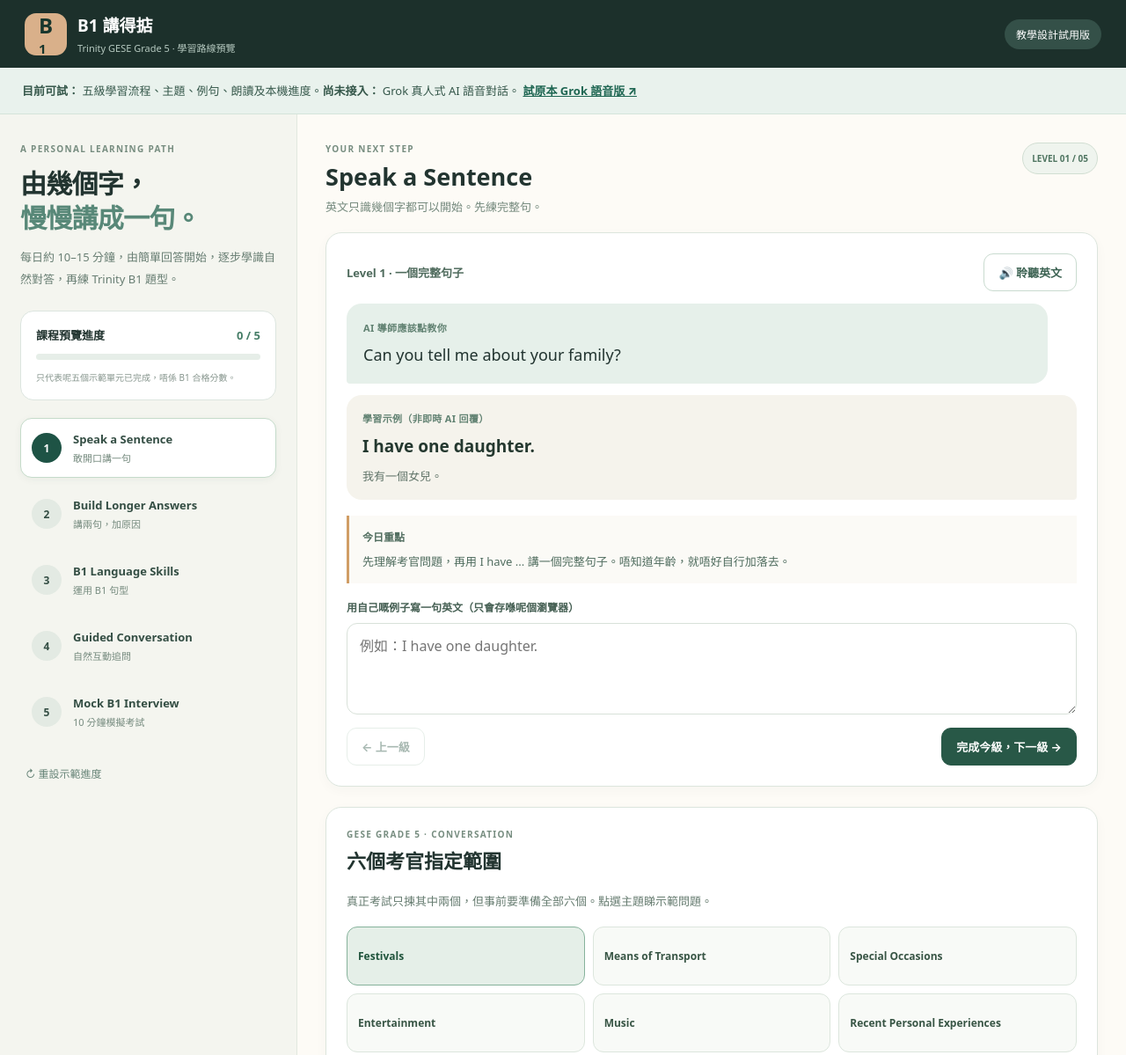
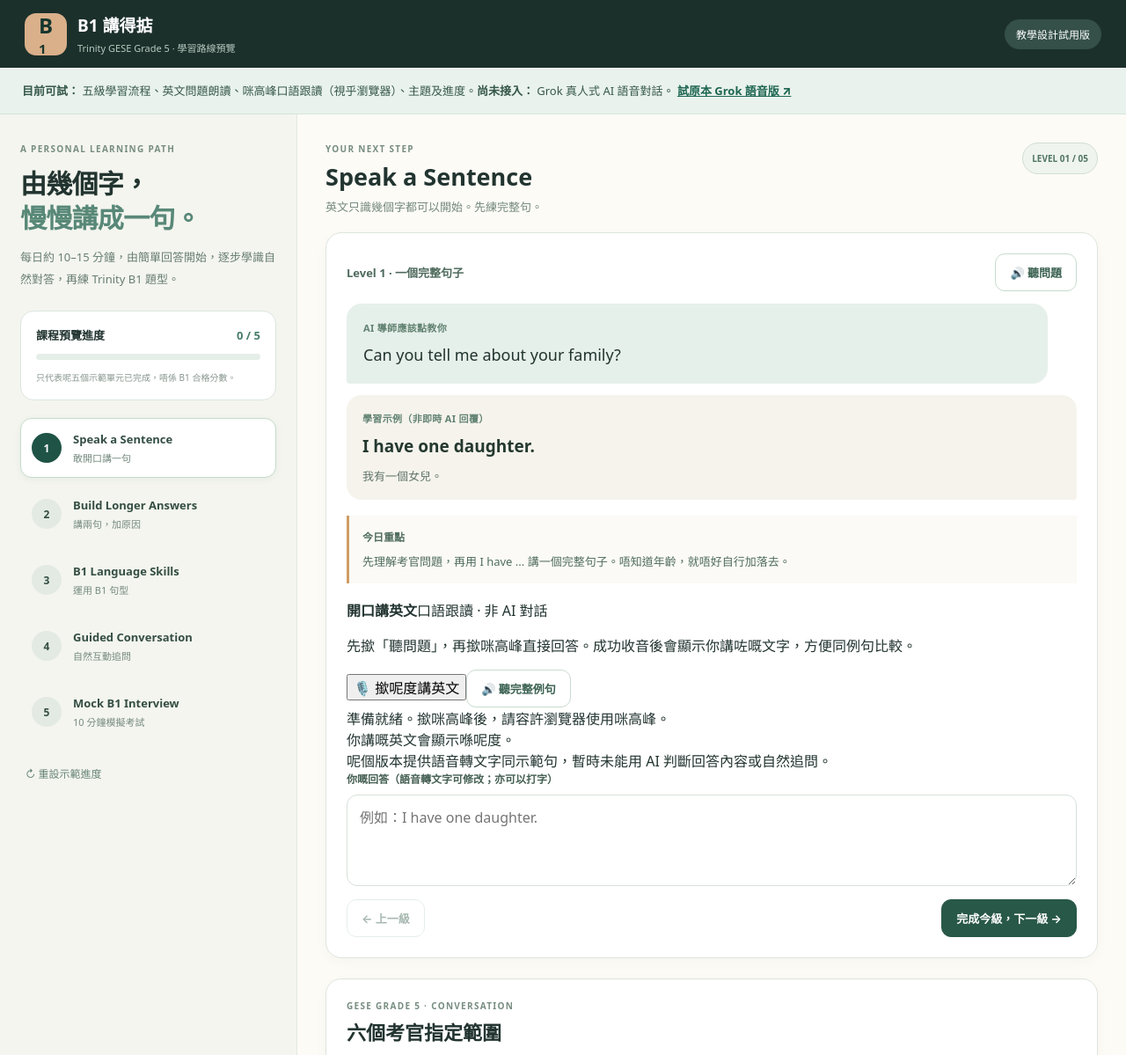
Before and after one commit to glojournal-cmyk/b1-gong-dak, a plain HTML site: page preview/index.html in a window 1280 px wide. Shown: the top 1199 px of the page at 88% size. Drawn offline with Linux system fonts and the light colour scheme.

Commit message:
Add prominent microphone speech practice interface with honest AI and privacy labels

```diff
--- a/preview/index.html
+++ b/preview/index.html
@@ -8,14 +8,22 @@
 <body>
 <div class="wrap">
 <header class="top"><div class="brand"><div class="mark">B<span>1</span></div><div><strong>B1 講得掂</strong><small>Trinity GESE Grade 5 · 學習路線預覽</small></div></div><span class="stage-tag">教學設計試用版</span></header>
-<div class="banner" role="status"><strong>目前可試：</strong> 五級學習流程、主題、例句、朗讀及本機進度。<strong>尚未接入：</strong> Grok 真人式 AI 語音對話。 <a href="https://hds-xluoh4mpqybu-6014-sye05.grok-code-wild.hades-www.grok-sandbox.com/" target="_blank" rel="noopener noreferrer">試原本 Grok 語音版 ↗</a></div>
+<div class="banner" role="status"><strong>目前可試：</strong> 五級學習流程、英文問題朗讀、咪高峰口語跟讀（視乎瀏覽器）、主題及進度。<strong>尚未接入：</strong> Grok 真人式 AI 語音對話。 <a href="https://hds-xluoh4mpqybu-6014-sye05.grok-code-wild.hades-www.grok-sandbox.com/" target="_blank" rel="noopener noreferrer">試原本 Grok 語音版 ↗</a></div>
 <div class="layout"><aside class="side"><div class="eyebrow">A PERSONAL LEARNING PATH</div><h1>由幾個字，<br><em>慢慢講成一句。</em></h1><p class="explain">每日約 10–15 分鐘，由簡單回答開始，逐步學識自然對答，再練 Trinity B1 題型。</p><div class="progress-box"><div class="progress-top"><strong>課程預覽進度</strong><span id="done-count">0 / 5</span></div><div class="bar"><div id="bar-fill"></div></div><small>只代表呢五個示範單元已完成，唔係 B1 合格分數。</small></div>
 <nav id="steps" aria-label="五級學習階段"></nav>
 <button class="reset" id="reset" type="button">↻ 重設示範進度</button></aside>
 <main class="main"><div class="section-title"><div><div class="eyebrow">YOUR NEXT STEP</div><h2 id="step-title">Speak a Sentence</h2><p id="step-subtitle"></p></div><span class="count-pill" id="step-count">LEVEL 01 / 05</span></div>
-<section class="lesson card"><div class="lesson-head"><span id="lesson-kicker">練習例子</span><button type="button" id="speak" class="outline">🔊 聆聽英文</button></div><div class="coach"><div class="coach-label">AI 導師應該點教你</div><p id="coach-q"></p></div><div class="answer"><div class="answer-label">學習示例（非即時 AI 回覆）</div><p id="example"></p><div id="translation" class="translation"></div></div><div class="tips"><strong>今日重點</strong><p id="tip"></p></div><label class="memo-label" for="memo">用自己嘅例子寫一句英文（只會存喺呢個瀏覽器）</label><textarea id="memo" rows="3" placeholder="例如：I have one daughter."></textarea><div class="lesson-actions"><button type="button" id="prev" class="outline">← 上一級</button><button type="button" id="complete" class="primary">完成今級，下一級 →</button></div></section>
+<section class="lesson card"><div class="lesson-head"><span id="lesson-kicker">練習例子</span><button type="button" id="speak" class="outline">🔊 聽問題</button></div><div class="coach"><div class="coach-label">AI 導師應該點教你</div><p id="coach-q"></p></div><div class="answer"><div class="answer-label">學習示例（非即時 AI 回覆）</div><p id="example"></p><div id="translation" class="translation"></div></div><div class="tips"><strong>今日重點</strong><p id="tip"></p></div><section class="voice-practice" aria-label="英文口語練習">
+<div class="voice-head"><strong>開口講英文</strong><span class="voice-flag">口語跟讀 · 非 AI 對話</span></div>
+<p class="voice-description">先撳「聽問題」，再撳咪高峰直接回答。成功收音後會顯示你講咗嘅文字，方便同例句比較。</p>
+<div class="voice-buttons"><button type="button" id="record" class="mic-button" aria-pressed="false">🎙️ 撳呢度講英文</button><button type="button" id="hear-example" class="outline">🔊 聽完整例句</button></div>
+<div id="speech-status" class="speech-status" role="status" aria-live="polite">準備就緒。撳咪高峰後，請容許瀏覽器使用咪高峰。</div>
+<div id="spoken" class="spoken" aria-live="polite">你講嘅英文會顯示喺呢度。</div>
+<div id="speech-feedback" class="speech-feedback">呢個版本提供語音轉文字同示範句，暫時未能用 AI 判斷回答內容或自然追問。</div>
+</section>
+<label class="memo-label" for="memo">你嘅回答（語音轉文字可修改；亦可以打字）</label><textarea id="memo" rows="3" placeholder="例如：I have one daughter."></textarea><div class="lesson-actions"><button type="button" id="prev" class="outline">← 上一級</button><button type="button" id="complete" class="primary">完成今級，下一級 →</button></div></section>
 <section class="topics card"><div class="section-title compact"><div><div class="eyebrow">GESE GRADE 5 · CONVERSATION</div><h2>六個考官指定範圍</h2></div></div><p class="topic-note">真正考試只揀其中兩個，但事前要準備全部六個。點選主題睇示範問題。</p><div id="topic-grid" class="topic-grid"></div><div id="topic-detail" class="topic-detail" aria-live="polite"></div></section>
 <section class="card topic-form"><div class="eyebrow">PREPARED TOPIC</div><h2>自選 Topic：五個討論點</h2><p>示範可用「My job」等個人經歷主題。呢度只展示準備方式；正式應考要按 Trinity 要求填妥 Topic Form，避免直接揀六個指定 Conversation 範圍。</p><ol><li>What I do</li><li>How I started</li><li>What I like about it</li><li>One experience I remember</li><li>My plans for the future</li></ol></section>
-</main></div><footer>獨立 GitHub 開發預覽 · 無收費 AI API · 不會上傳輸入內容 · 非 Trinity 官方 App</footer></div>
+</main></div><footer>獨立 GitHub 開發預覽 · 無收費 AI API · 文字記錄只儲存喺本機；瀏覽器語音辨識可能使用網上服務 · 非 Trinity 官方 App</footer></div>
 <script src="./app.js" defer></script>
 </body></html>
```
